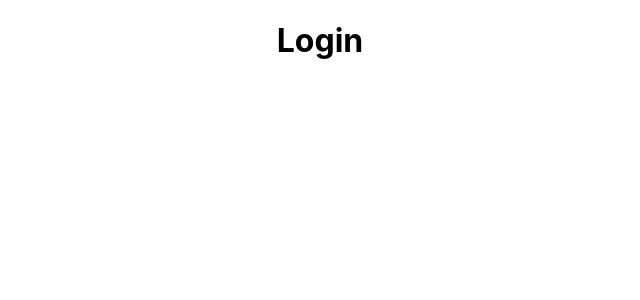
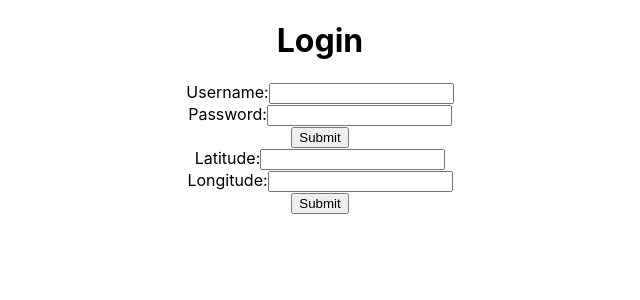
Before and after one commit to bjackson14/CoxAutomotiveChallenge, a React (Create React App) app in the folder Front/landing-page/: page / in a window 1280 px wide. Shown: the top 300 px of the page, without its empty margins (320-960 px from the left). Built offline with nearby package versions, Linux system fonts and the light colour scheme.

Commit message:
Created forms and added them to main app.

```diff
--- a/Front/landing-page/src/App.js
+++ /dev/null
@@ -1,14 +0,0 @@
-import React from 'react';
-import './App.css';
-
-function App() {
-  return (
-    <div className="App">
-      <header className="App-header">
-        <h1>Login</h1>
-      </header>
-    </div>
-  );
-}
-
-export default App;
--- /dev/null
+++ b/Front/landing-page/src/components/App.js
@@ -0,0 +1,13 @@
+import React from 'react';
+import './App.css';
+import Login from './Login';
+import LatLng from './LatLng';
+
+const App = () => (
+	<div>
+		<Login />
+		<LatLng />
+	</div>
+)
+
+export default App;
--- /dev/null
+++ b/Front/landing-page/src/components/LatLng.js
@@ -0,0 +1,15 @@
+import React from 'react';
+
+const LatLng = () => (
+	<center>
+		<form>
+			Latitude:<input type="text" name="lat" />
+			<br />
+			Longitude:<input type="text" name="lng" />
+			<br />
+			<input type="submit" name="latlng" />
+		</form>
+	</center>
+)
+
+export default LatLng;
--- /dev/null
+++ b/Front/landing-page/src/components/Login.js
@@ -0,0 +1,16 @@
+import React from 'react';
+
+const Login = () => (
+	<center>
+		<h1>Login</h1>
+		<form>
+			Username:<input type="text" name="username" />
+			<br />
+			Password:<input type="text" name="password" />
+			<br />
+			<input type="submit" name="login" />
+		</form>
+	</center>
+)
+
+export default Login;
--- a/Front/landing-page/src/index.js
+++ b/Front/landing-page/src/index.js
@@ -1,7 +1,7 @@
 import React from 'react';
 import ReactDOM from 'react-dom';
 import './index.css';
-import App from './App';
+import App from './components/App';
 import * as serviceWorker from './serviceWorker';
 
 ReactDOM.render(<App />, document.getElementById('root'));
```
Also changed, not shown: Front/landing-page/src/components/App.css (renamed from Front/landing-page/src/App.css), 1 other file (tests, documents, lock files or other folders).
